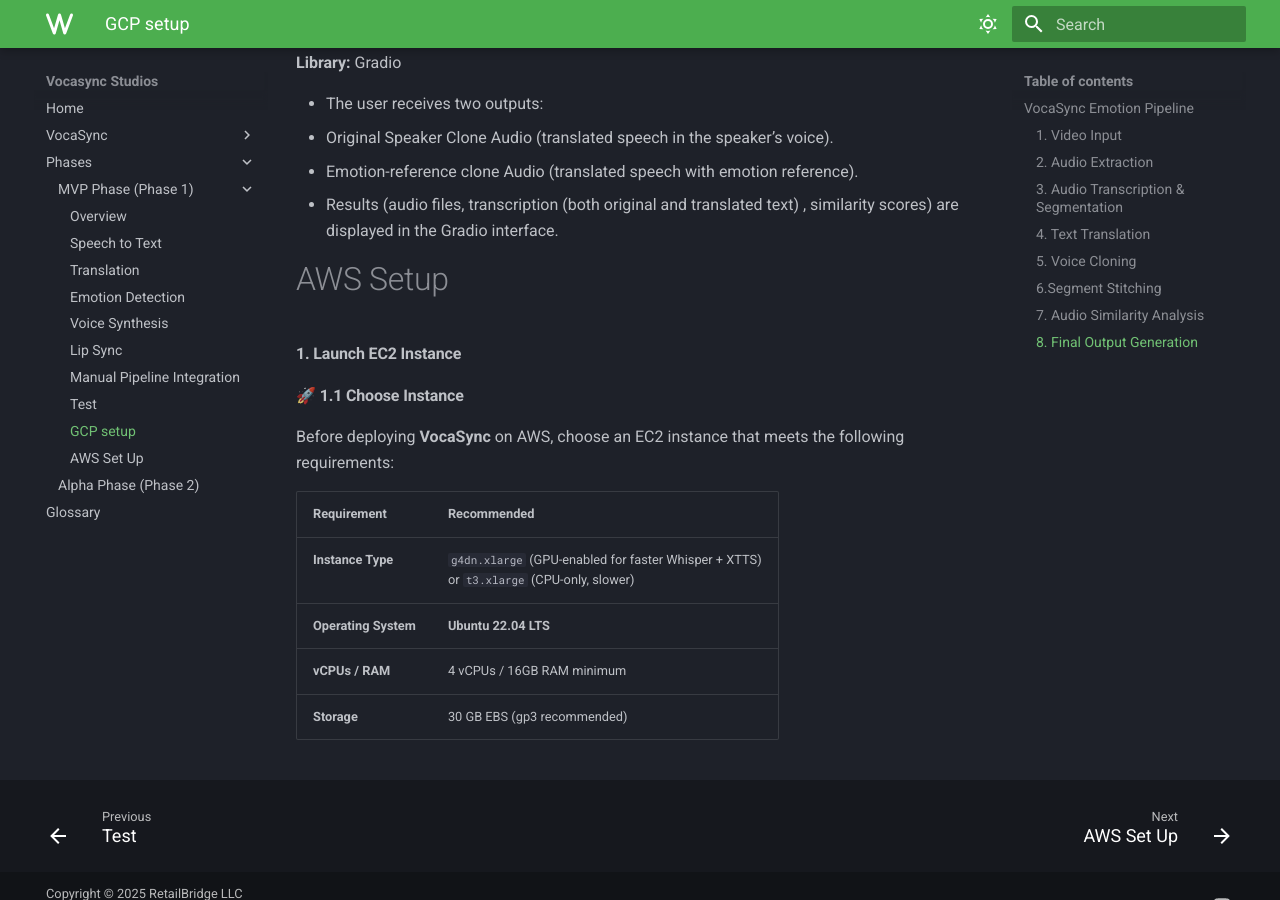
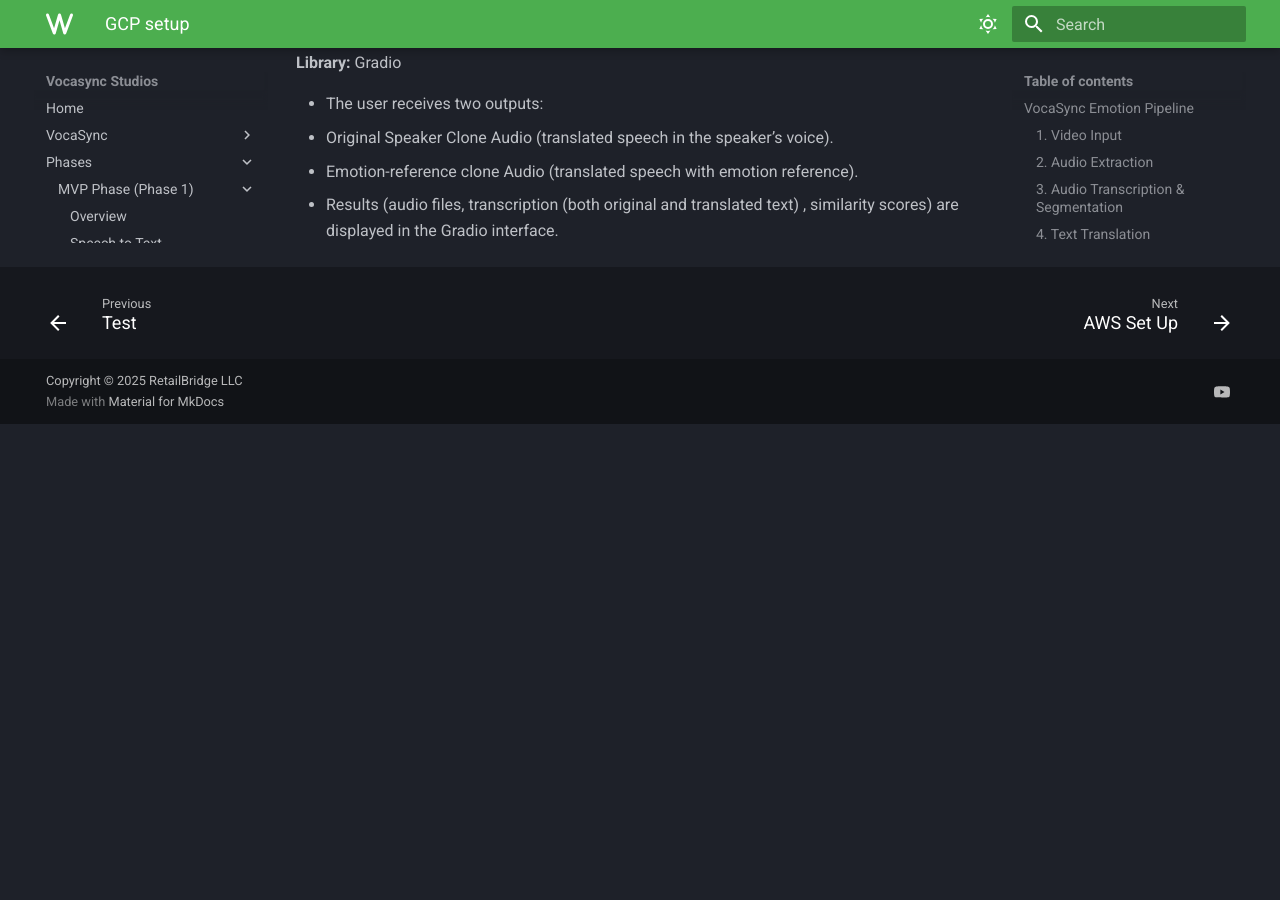
Before and after one commit to RETAILBRIDGE-LLC/wiki, an MkDocs documentation site: the page built from docs/phases/phase1_mvp/gcp_setup.md, in a window 1280 px wide and 900 px high, scrolled down 2689 px. Built offline with MkDocs 1.6.1 and Material for MkDocs 9.7.7, drawn with Linux system fonts in a browser that asks for light colours; after the commit the page ends 3113 px from its top, so only the background shows below that.

Commit message:
Update gcp_setup.md

```diff
--- a/docs/phases/phase1_mvp/gcp_setup.md
+++ b/docs/phases/phase1_mvp/gcp_setup.md
@@ -96,15 +96,3 @@ To implement an AI-powered video dubbing and voice cloning system, built using G
 - Original Speaker Clone Audio (translated speech in the speaker’s voice).
 - Emotion-reference clone Audio (translated speech with emotion reference).
 - Results (audio files, transcription (both original and translated text) , similarity scores) are displayed in the Gradio interface.
-# AWS Setup
-#### 1. Launch EC2 Instance
-#### 🚀 1.1 Choose Instance
-
-Before deploying **VocaSync** on AWS, choose an EC2 instance that meets the following requirements:
-
-| **Requirement** | **Recommended** |
-|------------------|----------------|
-| **Instance Type** | `g4dn.xlarge` (GPU-enabled for faster Whisper + XTTS) <br> or `t3.xlarge` (CPU-only, slower) |
-| **Operating System** | **Ubuntu 22.04 LTS** |
-| **vCPUs / RAM** | 4 vCPUs / 16GB RAM minimum |
-| **Storage** | 30 GB EBS (gp3 recommended) |
```
